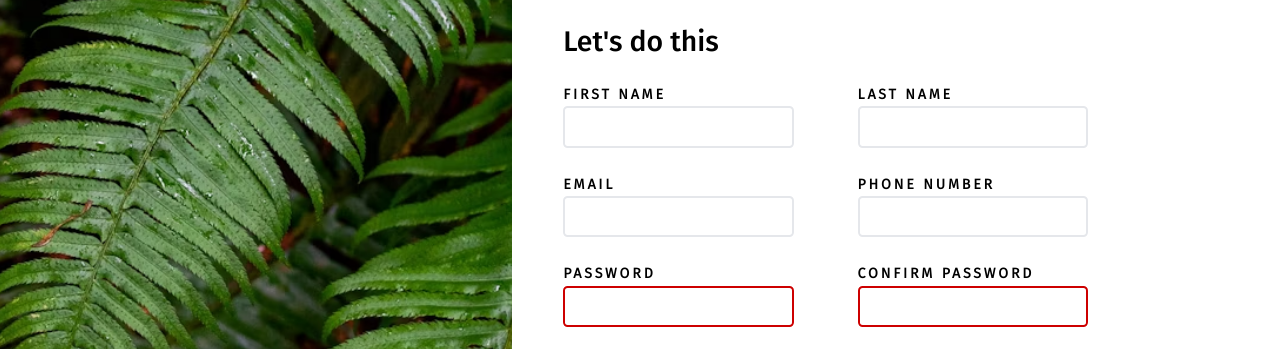
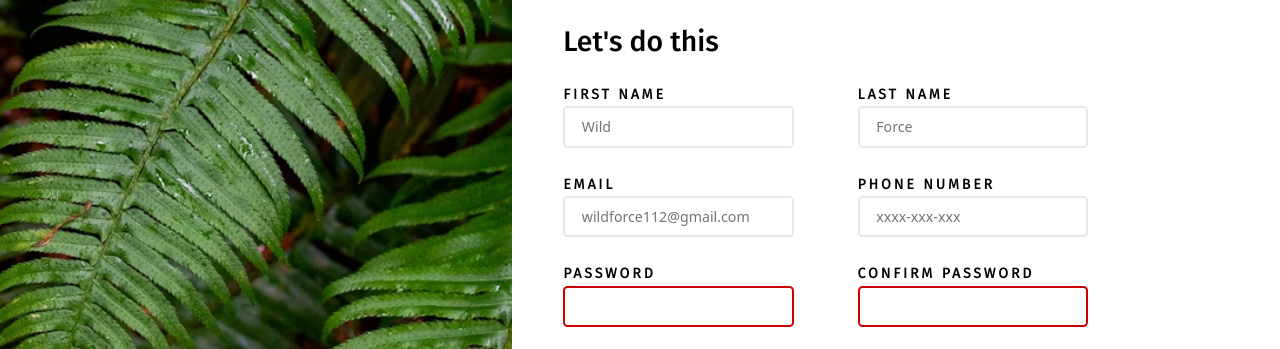
Before and after one commit to WildForce112/sign-up-form, a website: page index.html in a window 1280 px wide. Shown: the part 451-800 px from the top of the page. Drawn offline with nearby package versions, Linux system fonts and the light colour scheme.

Commit message:
Added Form input validation

```diff
--- a/index.html
+++ b/index.html
@@ -29,21 +29,21 @@
             <div class="top">
               <div>
                 <label for="first_name">FIRST NAME</label>
-                <input type="text" id="first_name" required>
+                <input type="text" id="first_name" placeholder="Wild" required>
               </div>
               <div>
                 <label for="last_name">LAST NAME</label>
-                <input type="text" id="last_name" required>
+                <input type="text" id="last_name" placeholder="Force" required>
               </div>
             </div>
             <div class="middle">
               <div>
                 <label for="email">EMAIL</label>
-                <input type="email" id="email" required>
+                <input type="email" id="email" placeholder="wildforce112@gmail.com" required>
               </div>
               <div>
                 <label for="phone_number">PHONE NUMBER</label>
-                <input type="text" id="phone_number" required>
+                <input type="text" id="phone_number" minlength="10" maxlength="10" pattern="^\d{4}-\d{3}-\{3}$" placeholder="xxxx-xxx-xxx" required>
               </div>
             </div>
             <div class="bottom">
```
